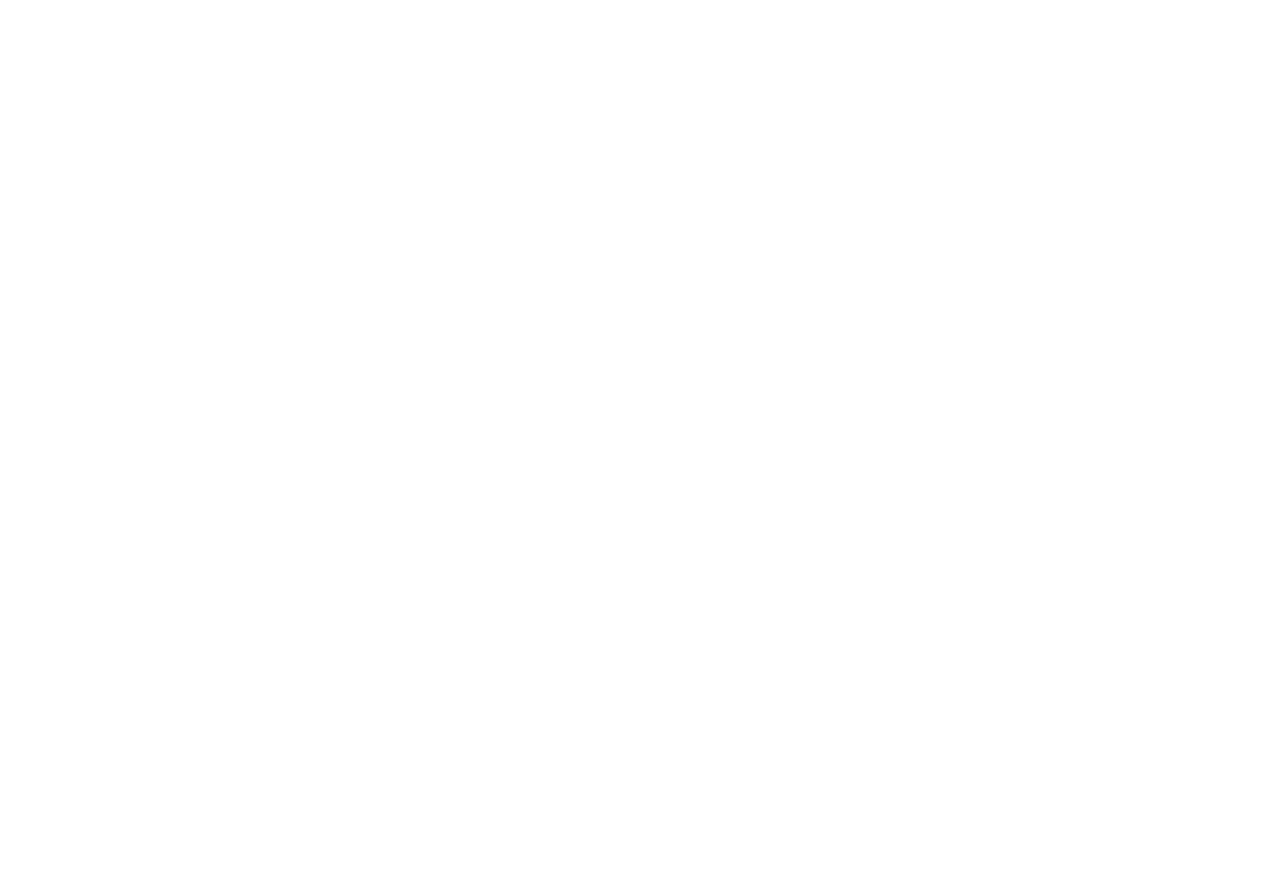
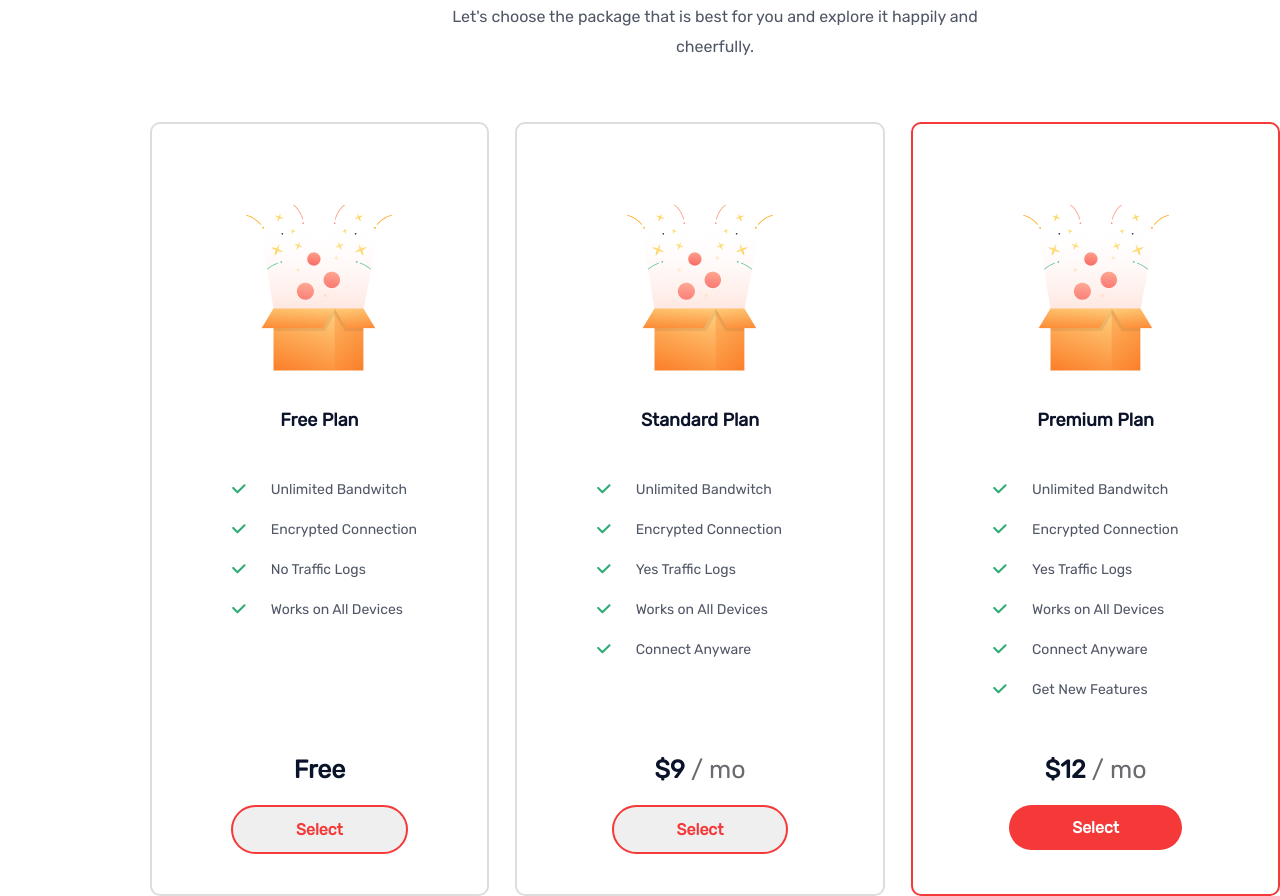
Before and after one commit to mrbasirian/landing-page, a React (Create React App) app: page / in a window 1280 px wide. Shown: the part 1580-2476 px from the top of the page. Before the commit the page ends 1362 px from the top, so only its background shows below. Built offline with nearby package versions, Linux system fonts and the light colour scheme.

Commit message:
add plan part

```diff
--- a/src/App.js
+++ b/src/App.js
@@ -5,6 +5,7 @@
 import HeadingMain from "./components/heading-main/heading-main.component";
 import HeadingSub from "./components/heading-sub/heading-sub.component";
 import Features from "./components/features/features.component";
+import Plan from "./components/plan/plan.component";
 
 function App() {
   return (
@@ -13,6 +14,7 @@
       <HeadingMain />
       <HeadingSub />
       <Features />
+      <Plan />
     </div>
   );
 }
--- /dev/null
+++ b/src/components/plan/plan.component.jsx
@@ -0,0 +1,133 @@
+import React from "react";
+
+import planImage from "../../assets/planeimage.png";
+import checkModelTwo from "../../assets/check-model-two.svg";
+
+import {
+  PlanSection,
+  PlanMainText,
+  PlanSubText,
+  PlanSubTextN2,
+  PlanImage,
+  PlanModels,
+  PlanBox,
+  PlanBoxN2,
+  NamePlan,
+  ItemsBox,
+  ItemsBoxN2,
+  ItemsBoxN3,
+  Items,
+  CheckModelTwo,
+  ItemsName,
+  FreePlanPrice,
+  FreePlanPriceDetail,
+  SelectButton,
+  SelectButtonN2,
+} from "./plan.styles";
+
+class Plan extends React.Component {
+  render() {
+    return (
+      <PlanSection>
+        <PlanMainText>Choose Your Plan</PlanMainText>
+        <PlanSubText>
+          Let's choose the package that is best for you and explore it happily
+          and
+        </PlanSubText>
+        <PlanSubTextN2> cheerfully.</PlanSubTextN2>
+        <PlanModels>
+          <PlanBox>
+            <PlanImage src={planImage} alt="plan-image" />
+            <NamePlan>Free Plan</NamePlan>
+            <ItemsBox>
+              <Items>
+                <CheckModelTwo src={checkModelTwo} alt="check-model-two" />
+                <ItemsName>Unlimited Bandwitch</ItemsName>
+              </Items>
+              <Items>
+                <CheckModelTwo src={checkModelTwo} alt="check-model-two" />
+                <ItemsName>Encrypted Connection</ItemsName>
+              </Items>
+              <Items>
+                <CheckModelTwo src={checkModelTwo} alt="check-model-two" />
+                <ItemsName>No Traffic Logs</ItemsName>
+              </Items>
+              <Items>
+                <CheckModelTwo src={checkModelTwo} alt="check-model-two" />
+                <ItemsName>Works on All Devices</ItemsName>
+              </Items>
+            </ItemsBox>
+            <FreePlanPrice className="FreePlanPrice">Free</FreePlanPrice>
+            <SelectButton>Select</SelectButton>
+          </PlanBox>
+          <PlanBox>
+            <PlanImage src={planImage} alt="plan-image" />
+            <NamePlan>Standard Plan</NamePlan>
+            <ItemsBoxN2>
+              <Items>
+                <CheckModelTwo src={checkModelTwo} alt="check-model-two" />
+                <ItemsName>Unlimited Bandwitch</ItemsName>
+              </Items>
+              <Items>
+                <CheckModelTwo src={checkModelTwo} alt="check-model-two" />
+                <ItemsName>Encrypted Connection</ItemsName>
+              </Items>
+              <Items>
+                <CheckModelTwo src={checkModelTwo} alt="check-model-two" />
+                <ItemsName>Yes Traffic Logs</ItemsName>
+              </Items>
+              <Items>
+                <CheckModelTwo src={checkModelTwo} alt="check-model-two" />
+                <ItemsName>Works on All Devices</ItemsName>
+              </Items>
+              <Items>
+                <CheckModelTwo src={checkModelTwo} alt="check-model-two" />
+                <ItemsName>Connect Anyware</ItemsName>
+              </Items>
+            </ItemsBoxN2>
+            <FreePlanPrice>
+              $9<FreePlanPriceDetail> / mo</FreePlanPriceDetail>
+            </FreePlanPrice>
+            <SelectButton>Select</SelectButton>
+          </PlanBox>
+          <PlanBoxN2>
+            <PlanImage src={planImage} alt="plan-image" />
+            <NamePlan>Premium Plan</NamePlan>
+            <ItemsBoxN3>
+              <Items>
+                <CheckModelTwo src={checkModelTwo} alt="check-model-two" />
+                <ItemsName>Unlimited Bandwitch</ItemsName>
+              </Items>
+              <Items>
+                <CheckModelTwo src={checkModelTwo} alt="check-model-two" />
+                <ItemsName>Encrypted Connection</ItemsName>
+              </Items>
+              <Items>
+                <CheckModelTwo src={checkModelTwo} alt="check-model-two" />
+                <ItemsName>Yes Traffic Logs</ItemsName>
+              </Items>
+              <Items>
+                <CheckModelTwo src={checkModelTwo} alt="check-model-two" />
+                <ItemsName>Works on All Devices</ItemsName>
+              </Items>
+              <Items>
+                <CheckModelTwo src={checkModelTwo} alt="check-model-two" />
+                <ItemsName>Connect Anyware</ItemsName>
+              </Items>
+              <Items>
+                <CheckModelTwo src={checkModelTwo} alt="check-model-two" />
+                <ItemsName>Get New Features</ItemsName>
+              </Items>
+            </ItemsBoxN3>
+            <FreePlanPrice>
+              $12<FreePlanPriceDetail> / mo</FreePlanPriceDetail>
+            </FreePlanPrice>
+            <SelectButtonN2>Select</SelectButtonN2>
+          </PlanBoxN2>
+        </PlanModels>
+      </PlanSection>
+    );
+  }
+}
+
+export default Plan;
--- /dev/null
+++ b/src/components/plan/plan.styles.jsx
@@ -0,0 +1,156 @@
+import styled from "styled-components";
+
+export const PlanSection = styled.div`
+  margin-left: 150px;
+  margin-right: 150;
+  margin-top: 150px;
+`;
+
+export const PlanMainText = styled.div`
+  font-family: Rubik;
+  font-style: normal;
+  font-weight: 600;
+  font-size: 35px;
+  line-height: 50px;
+  text-align: center;
+  color: #0b132a;
+`;
+
+export const PlanSubText = styled.div`
+  font-family: Rubik;
+  font-style: normal;
+  font-weight: normal;
+  font-size: 16px;
+  line-height: 30px;
+  text-align: center;
+  color: #4f5665;
+  margin-top: 20px;
+`;
+
+export const PlanSubTextN2 = styled.div`
+  font-family: Rubik;
+  font-style: normal;
+  font-weight: normal;
+  font-size: 16px;
+  line-height: 30px;
+  text-align: center;
+  color: #4f5665;
+`;
+
+export const PlanModels = styled.div`
+  display: flex;
+  justify-content: space-between;
+  margin-top: 60px;
+`;
+
+export const PlanBox = styled.div`
+  background: #ffffff;
+  border: 2px solid #dddddd;
+  box-sizing: border-box;
+  border-radius: 10px;
+`;
+
+export const PlanBoxN2 = styled.div`
+  background: #ffffff;
+  border: 2px solid #f53838;
+  box-sizing: border-box;
+  border-radius: 10px;
+`;
+
+export const PlanImage = styled.img`
+  padding: 79.63px 92.55px 30px 92.55px;
+`;
+
+export const NamePlan = styled.div`
+  font-family: Rubik;
+  font-style: normal;
+  font-weight: 600;
+  font-size: 18px;
+  line-height: 30px;
+  text-align: center;
+  color: #0b132a;
+  padding: 0 124px 30px 124px;
+`;
+
+export const ItemsBox = styled.div`
+  padding: 0 69.73px 130px 69.73px;
+  margin-left: 10px;
+`;
+export const ItemsBoxN2 = styled.div`
+  margin-left: 10px;
+  padding: 0 69.73px 90px 69.73px;
+`;
+
+export const ItemsBoxN3 = styled.div`
+  margin-left: 10px;
+  padding: 0 69.73px 50px 69.73px;
+`;
+
+export const Items = styled.div`
+  text-align: left;
+  margin-top: 10px;
+`;
+
+export const CheckModelTwo = styled.img`
+  margin-right: 25px;
+`;
+
+export const ItemsName = styled.span`
+  font-family: Rubik;
+  font-style: normal;
+  font-weight: normal;
+  font-size: 14px;
+  line-height: 30px;
+  color: #4f5665;
+`;
+
+export const FreePlanPrice = styled.div`
+  font-family: Rubik;
+  font-style: normal;
+  font-weight: 600;
+  font-size: 25px;
+  line-height: 30px;
+  text-align: center;
+  color: #0b132a;
+`;
+export const FreePlanPriceDetail = styled.span`
+  font-family: Rubik;
+  font-style: normal;
+  font-weight: 400;
+  font-size: 25px;
+  line-height: 30px;
+  text-align: center;
+  color: #696a6f;
+`;
+
+export const SelectButton = styled.button`
+  font-family: Rubik;
+  font-style: normal;
+  font-weight: bold;
+  font-size: 16px;
+  line-height: 19px;
+  color: #f53838;
+  padding: 13px 62.94px;
+  margin-top: 20px;
+  margin-bottom: 40px;
+
+  border: 2px solid #f53838;
+  box-sizing: border-box;
+  border-radius: 50px;
+`;
+
+export const SelectButtonN2 = styled.button`
+  font-family: Rubik;
+  font-style: normal;
+  font-weight: bold;
+  font-size: 16px;
+  line-height: 19px;
+  color: #ffffff;
+  padding: 13px 62.94px;
+  margin-top: 20px;
+  margin-bottom: 40px;
+
+  border-radius: 50px;
+  border: none;
+  background: #f53838;
+`;
```
Also changed, not shown: src/assets/check-model-two.svg (added), src/assets/planeimage.png (added).
